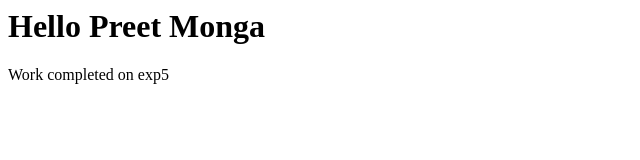
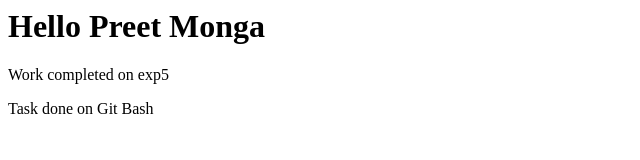
Before and after one commit to PreetMongaPM/exp5, a plain HTML site: page index.html in a window 1280 px wide. Shown: the whole page, without its empty margins (0-640 px from the left). Drawn offline with Linux system fonts and the light colour scheme.

Commit message:
Changes on Git Bash

```diff
--- a/index.html
+++ b/index.html
@@ -1,2 +1,3 @@
 <h1>Hello Preet Monga</h1>
 <p>Work completed on exp5</p>
+<p>Task done on Git Bash</p>
```
